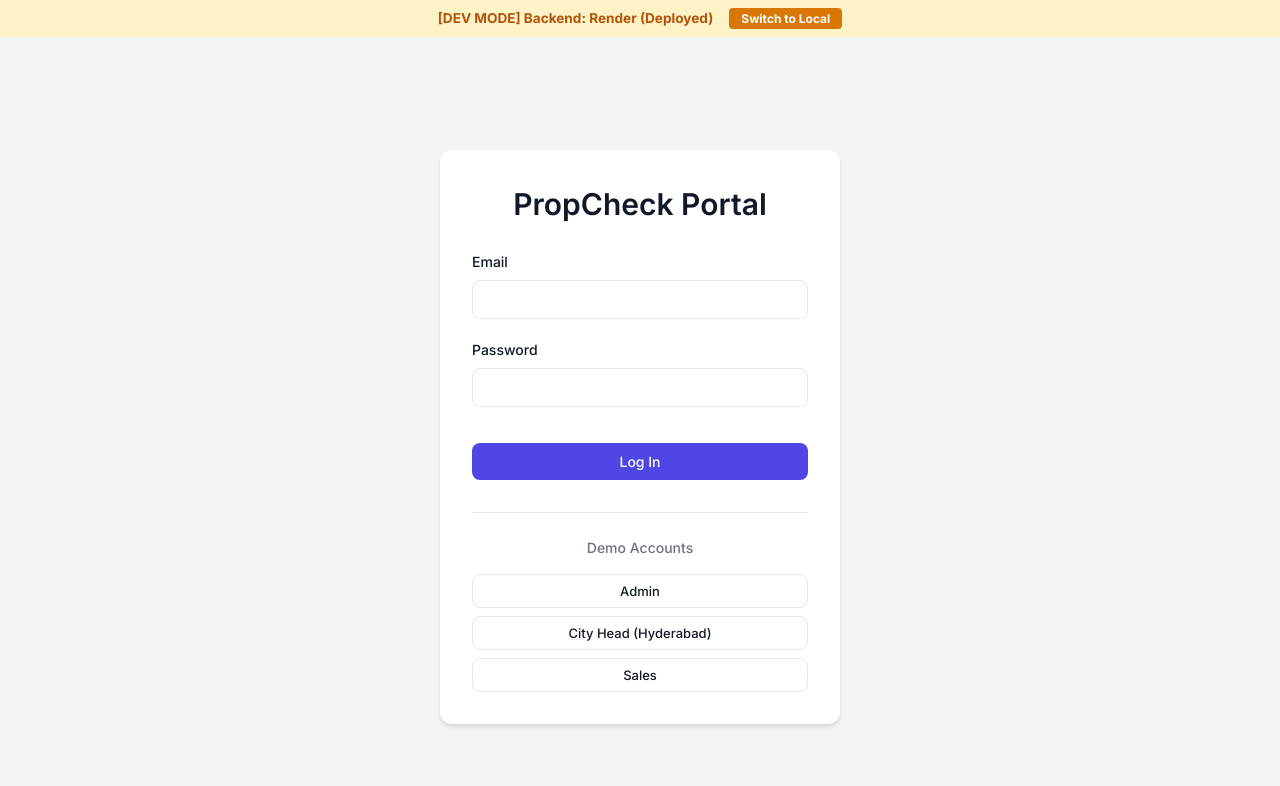
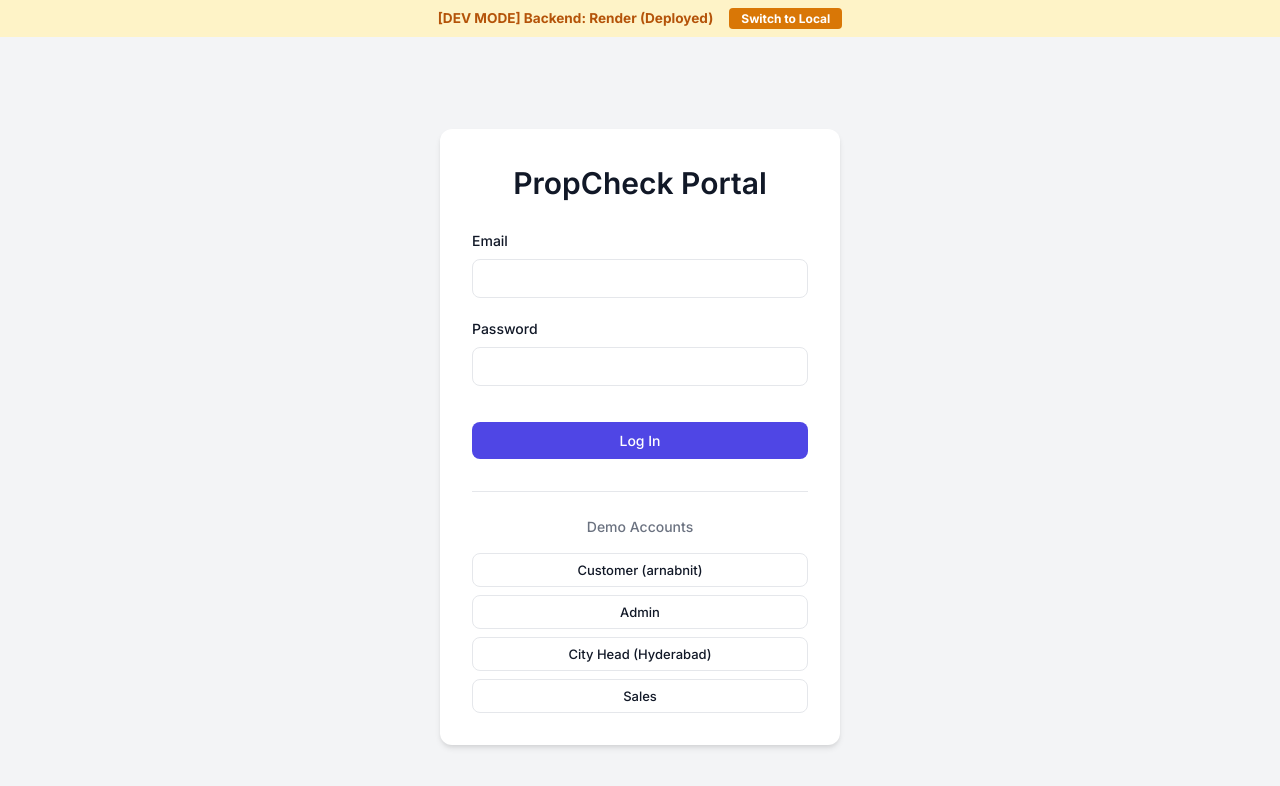
Before and after one commit to CandidateMaster2002/propcheck-fe, a React (Vite) app: page /login in a window 1280 px wide. Shown: the top 786 px of the page. Built offline with nearby package versions, Linux system fonts and the light colour scheme.

Commit message:
Add customer demo login button

```diff
--- a/src/pages/Login.jsx
+++ b/src/pages/Login.jsx
@@ -108,6 +108,14 @@ export default function Login() {
             <button
               type="button"
               className="btn btn-secondary"
+              onClick={() => fillDemo('arnabnit@gmail.com', '123password')}
+              style={{ fontSize: '0.8125rem', padding: '0.5rem' }}
+            >
+              Customer (arnabnit)
+            </button>
+            <button
+              type="button"
+              className="btn btn-secondary"
               onClick={() => fillDemo('admin@example.com', '123')}
               style={{ fontSize: '0.8125rem', padding: '0.5rem' }}
             >
```
